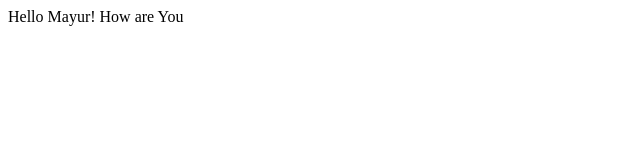
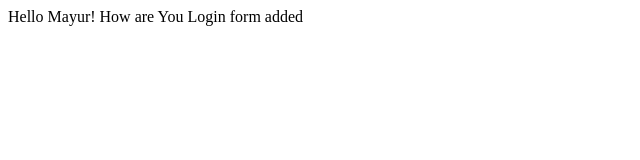
Before and after one commit to flixbuf/sampleappfordemo, a plain HTML site: page index.html in a window 1280 px wide. Shown: the whole page, without its empty margins (0-640 px from the left). Drawn offline with Linux system fonts and the light colour scheme.

Commit message:
Initial Commit

```diff
--- /dev/null
+++ b/dir2/app2.js
@@ -0,0 +1 @@
+console.log("dir2/app2.js");
--- a/index.html
+++ b/index.html
@@ -1,5 +1,6 @@
 <html>
 	<body>
 		Hello Mayur! How are You
+		Login form added
 	</body>
 </html>
```
Also changed, not shown: log.txt (added), login.html (added).
